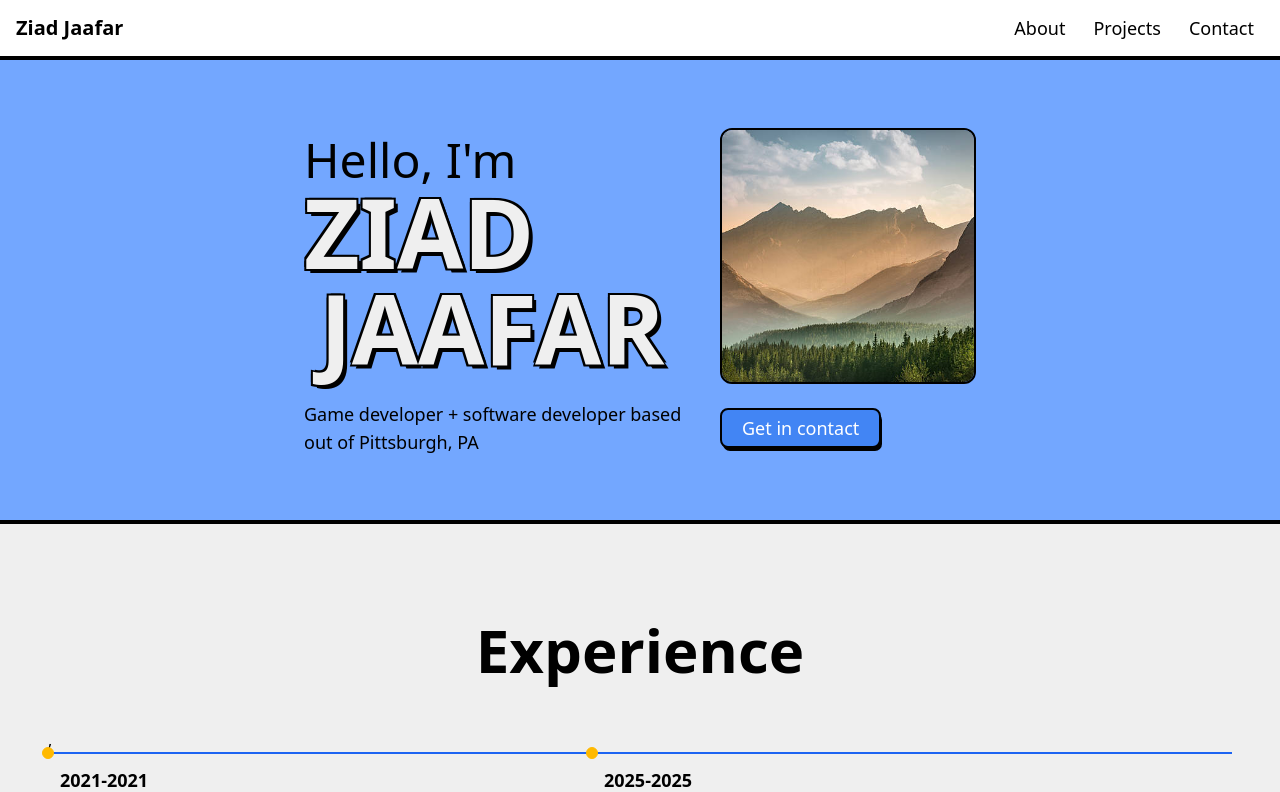
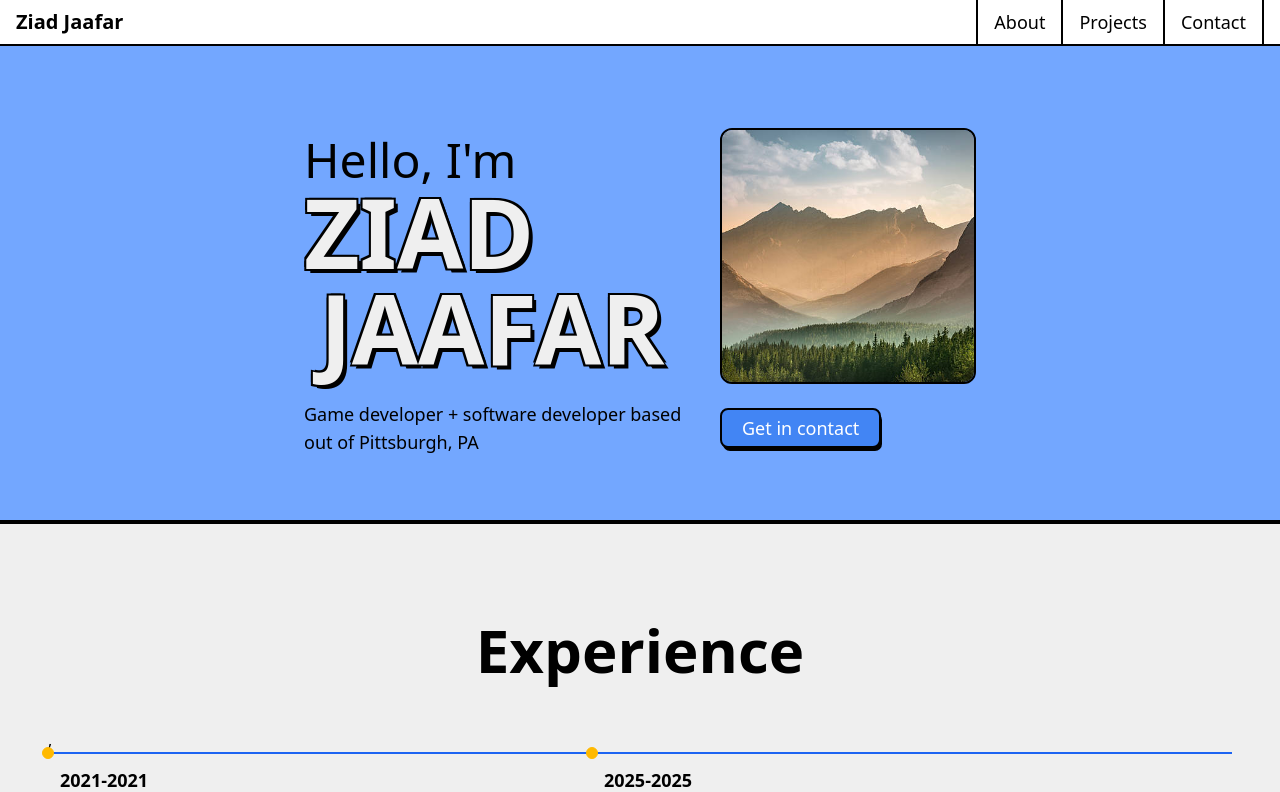
Before and after one commit to Ziad-J05/Portfolio-Site, a React (Vite) app: page / in a window 1280 px wide. Shown: the top 792 px of the page. Built offline with nearby package versions, Linux system fonts and the light colour scheme.

Commit message:
changed navbar link styling

```diff
--- a/src/components/NavigationBar.tsx
+++ b/src/components/NavigationBar.tsx
@@ -5,7 +5,7 @@ const navBarTheme = createTheme({
 
   navbar:{
       root: {
-        base: "bg-[var(--content)] px-2 py-2 sm:px-4 border-b-4",
+        base: "bg-[var(--content)] py-0 px-4 sm:py-0 border-b-2",
         rounded: {
           on: "rounded",
           off: ""
@@ -15,7 +15,7 @@ const navBarTheme = createTheme({
           off: ""
         },
         inner: {
-          base: "mx-auto flex flex-wrap items-center justify-between",
+          base: "mx-auto flex flex-wrap items-stretch justify-between",
           fluid: {
             on: "",
             off: "container"
@@ -23,21 +23,21 @@ const navBarTheme = createTheme({
         }
       },
       brand: {
-        base: "flex items-center hover:text-[var(--primary)]"
+        base: "flex *:text-xl *:font-bold items-center hover:text-[var(--primary)] border-0"
       },
       collapse: {
         base: "w-full md:block md:w-auto",
-        list: "mt-4 flex flex-col md:mt-0 md:flex-row md:space-x-2 md:text-sm md:font-medium",
+        list: "flex flex-col md:flex-row md:space-x-0 md:text-sm md:font-medium",
         hidden: {
           on: "hidden",
           off: ""
         }
       },
       link: {
-        base: "block py-2 pl-3 pr-4 md:px-2 md:py-1 text-lg rounded-lg",
+        base: "block py-2 px-4 md:py-2 md:px-4 text-lg",
         active: {
           on: "bg-transparent text-white md:bg-transparent md:text-black",
-          off: "border-b border-gray-100 text-black hover:bg-gray-50 md:border-2 md:border-[var(--content)] md:hover:bg-[var(--primary)] md:hover:border-2 md:hover:border-black md:hover:text-[var(--content)] transition-all ease-out duration-100"
+          off: "border-0 border-gray-100 text-black hover:bg-gray-50 md:border-0 md:hover:bg-[var(--primary)] md:hover:border-0 md:hover:text-[var(--content)] transition-all ease-out duration-100"
         },
         disabled: {
           on: "text-gray-400 hover:cursor-not-allowed dark:text-gray-600",
@@ -63,9 +63,13 @@ function NavigationBar(){
         </NavbarBrand>
         <NavbarToggle />
         <NavbarCollapse>
+          <div className='border-x-[1px]' />
           <NavbarLink href="/about">About</NavbarLink>
+          <div className='border-x-[1px]' />
           <NavbarLink href="/projects">Projects</NavbarLink>
+          <div className='border-x-[1px]' />
           <NavbarLink href="/contact">Contact</NavbarLink>
+          <div className='border-x-[1px]' />
         </NavbarCollapse>
       </Navbar>
       </header>
```
